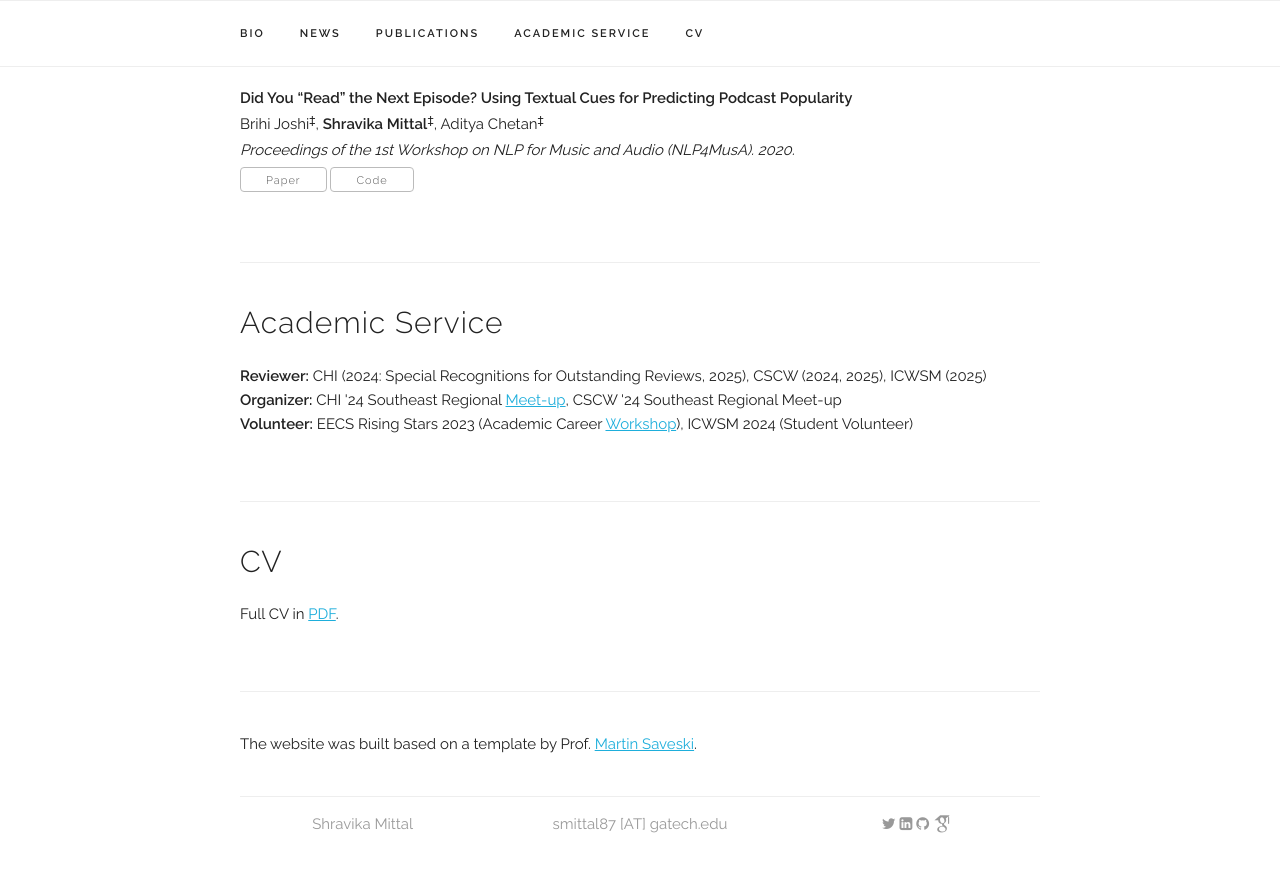
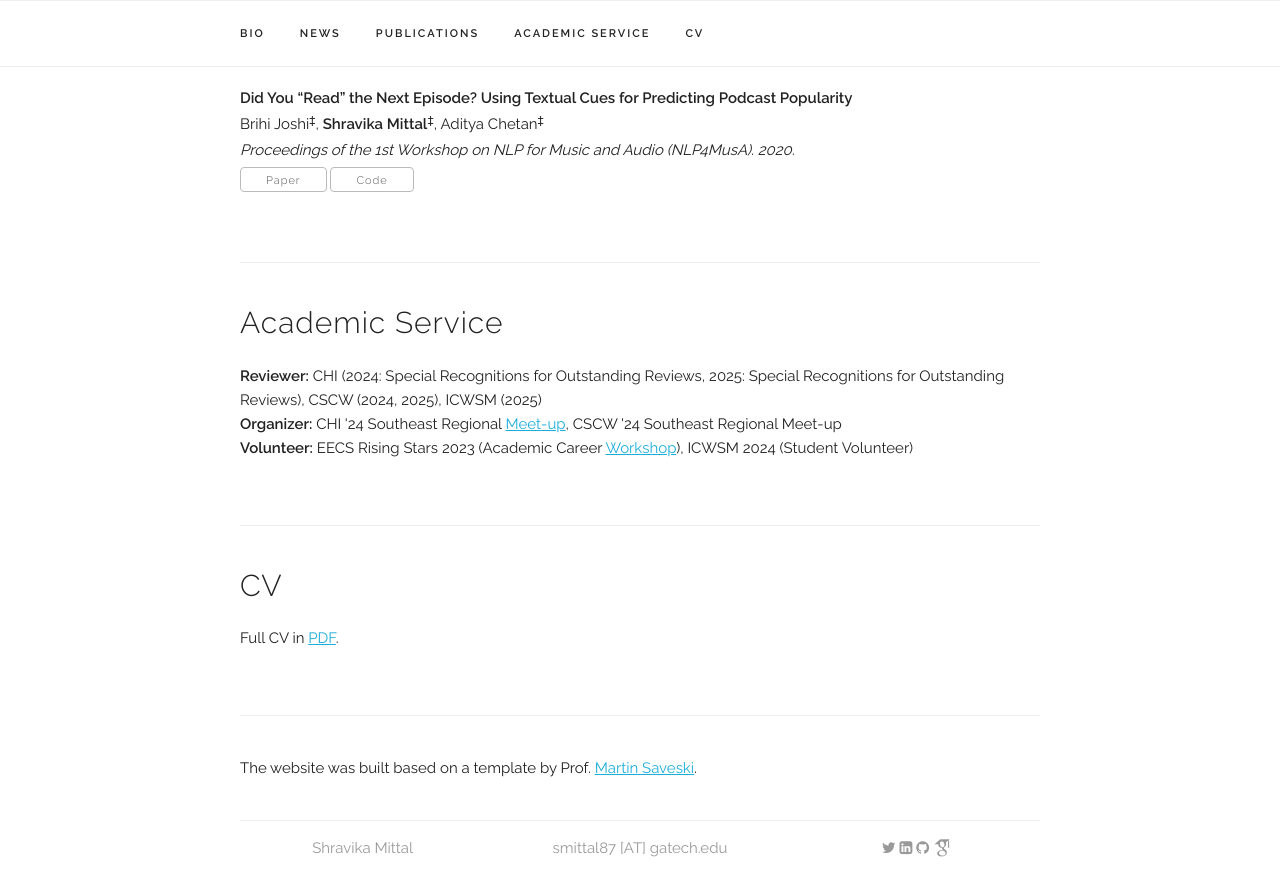
Before and after one commit to mittalshravika/mittalshravika.github.io, a Jekyll site: the page built from index.html, in a window 1280 px wide and 900 px high, scrolled down 2734 px. Shown: the top 896 px of the window. Built offline with Jekyll 4.4.1, drawn with Linux system fonts in a browser that asks for light colours; some web fonts are replaced.

Commit message:
added chi reviewer recognition

```diff
--- a/index.html
+++ b/index.html
@@ -363,7 +363,7 @@
 <div class="docs-section" id="service">
   <h4>Academic Service</h4>
   <p>
-    <b>Reviewer:</b> CHI (2024: Special Recognitions for Outstanding Reviews, 2025), CSCW (2024, 2025), ICWSM (2025)
+    <b>Reviewer:</b> CHI (2024: Special Recognitions for Outstanding Reviews, 2025: Special Recognitions for Outstanding Reviews), CSCW (2024, 2025), ICWSM (2025)
     <br>
     <b>Organizer:</b> CHI '24 Southeast Regional <a href="https://cafe.hci.social/" target="_blank">Meet-up</a>, CSCW '24 Southeast Regional Meet-up
     <br>
```
